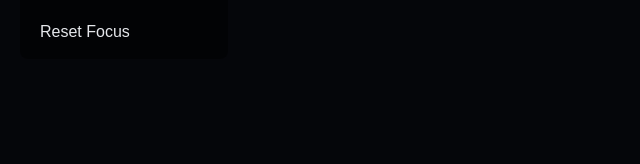
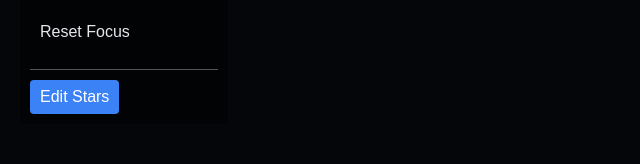
Before and after one commit to project-skymap/builder, a Next.js app: page / in a window 1280 px wide. Shown: the part 121-285 px from the top of the page, without its empty margins (0-640 px from the left). Built offline with nearby package versions, Linux system fonts and the light colour scheme.

Commit message:
[SKY-12] supply arrangements

```diff
--- a/app/page.tsx
+++ b/app/page.tsx
@@ -1,7 +1,7 @@
 "use client";
 
 import { useCallback, useMemo, useState } from "react";
-import type { SceneNode, StarMapConfig } from "@project-skymap/library";
+import type { SceneNode, StarMapConfig, StarArrangement } from "@project-skymap/library";
 import { StarMap, bibleToSceneModel } from "@project-skymap/library";
 import bible from "../public/bible.json";
 
@@ -43,6 +43,19 @@ const ANSWER = {
 
 export default function Page() {
   const [focusNodeId, setFocusNodeId] = useState<string | undefined>(undefined);
+  const [arrangement, setArrangement] = useState<StarArrangement>({});
+  const [isEditable, setIsEditable] = useState(false);
+
+  const handleArrangementChange = useCallback((newArr: StarArrangement) => {
+    setArrangement(newArr);
+  }, []);
+
+  const handleExport = useCallback(() => {
+    const json = JSON.stringify(arrangement, null, 2);
+    console.log(json);
+    navigator.clipboard.writeText(json).catch(() => {});
+    alert("Arrangement exported to console and clipboard!");
+  }, [arrangement]);
 
   const config = useMemo<StarMapConfig>(
     () => ({
@@ -50,6 +63,8 @@ export default function Page() {
       camera: { fov: 60, z: 120 },
       data: bible,
       adapter: bibleToSceneModel,
+      arrangement,
+      editable: isEditable,
       visuals: {
         colorBy: [
           // Per-book colors (level 3)
@@ -69,7 +84,7 @@ export default function Page() {
         animate: true
       }
     }),
-    [focusNodeId]
+    [focusNodeId, arrangement, isEditable]
   );
 
   const handleSelect = useCallback((node: SceneNode) => {
@@ -137,6 +152,23 @@ export default function Page() {
         >
             Reset Focus
         </button>
+
+        <div style={{ marginTop: 20, borderTop: "1px solid #555", paddingTop: 10 }}>
+            <button
+                onClick={() => setIsEditable(!isEditable)}
+                style={{ padding: "5px 10px", cursor: "pointer", background: isEditable ? "#ef4444" : "#3b82f6", color: "white", border: "none", borderRadius: 4 }}
+            >
+                {isEditable ? "Stop Editing" : "Edit Stars"}
+            </button>
+            {isEditable && (
+                <button
+                    onClick={handleExport}
+                    style={{ marginLeft: 10, padding: "5px 10px", cursor: "pointer" }}
+                >
+                    Export JSON
+                </button>
+            )}
+        </div>
       </div>
 
       <StarMap
@@ -144,6 +176,7 @@ export default function Page() {
         config={config}
         onSelect={handleSelect}
         onHover={handleHover}
+        onArrangementChange={handleArrangementChange}
       />
     </div>
   );
```
